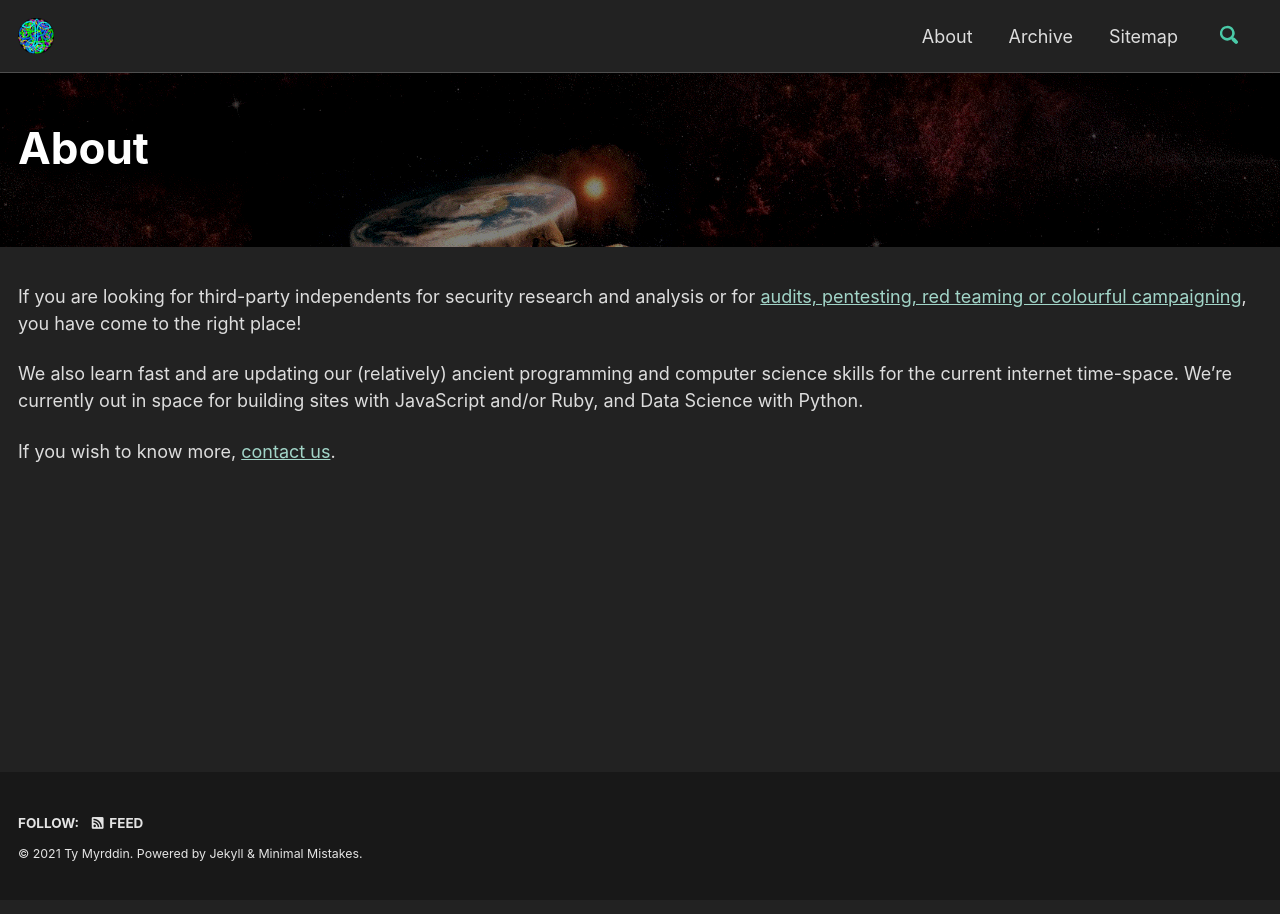
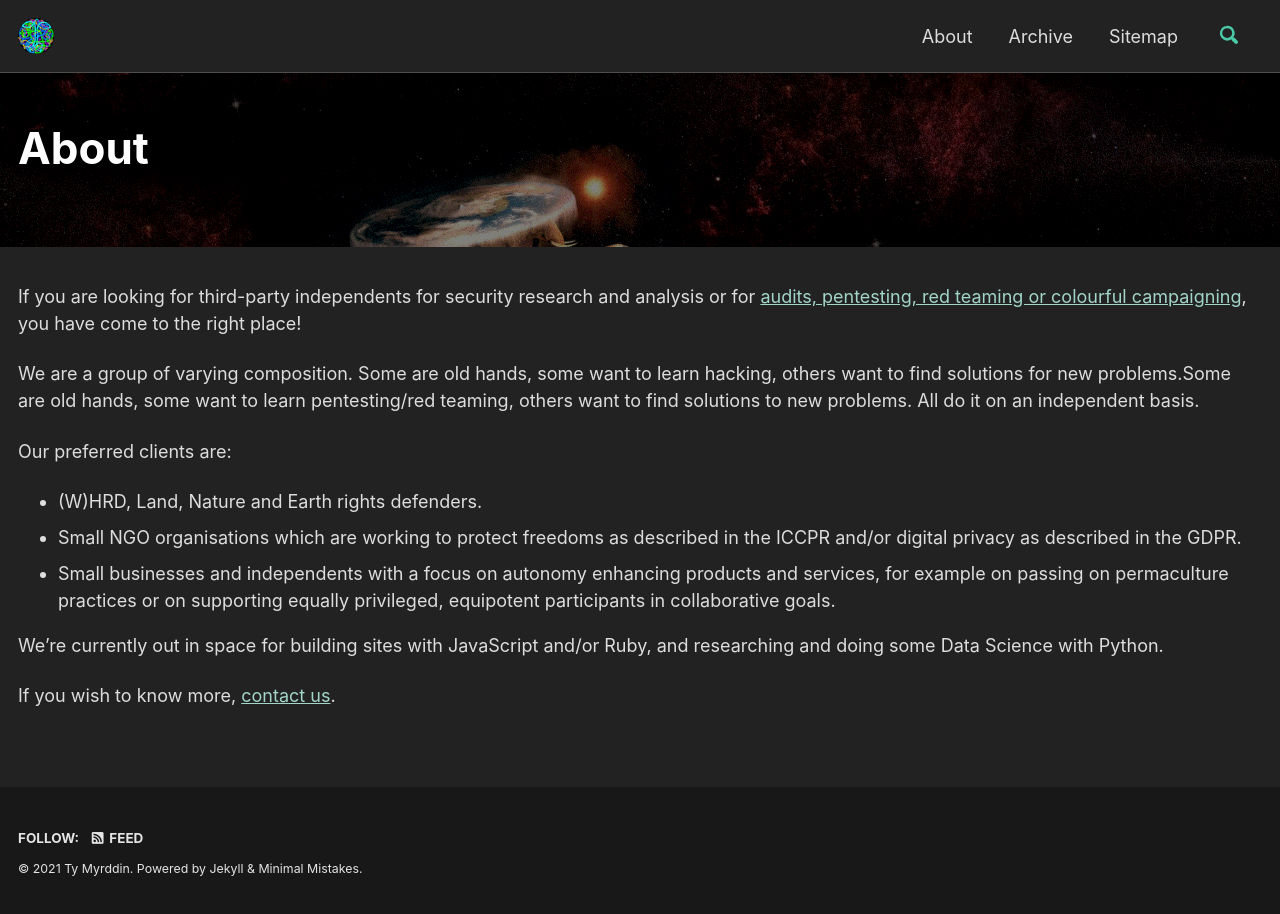
Before and after one commit to tymyrddin/tymyrddin.github.io, a Jekyll site: the page built from _pages/about.md, in a window 1280 px wide. Built offline with Jekyll 4.4.1, drawn with Linux system fonts in a browser that asks for light colours; cached includes are drawn as plain includes.

Commit message:
About us

```diff
--- a/_pages/about.md
+++ b/_pages/about.md
@@ -13,6 +13,14 @@ toc: true
 
 If you are looking for third-party independents for security research and analysis or for [audits, pentesting, red teaming or colourful campaigning](https://github.com/tymyrddin/orchard/wiki/Types-of-pentesting), you have come to the right place!
 
-We also learn fast and are updating our (relatively) ancient programming and computer science skills for the current internet time-space. We're currently out in space for building sites with JavaScript and/or Ruby, and Data Science with Python.
+We are a group of varying composition. Some are old hands, some want to learn hacking, others want to find solutions for new problems.Some are old hands, some want to learn pentesting/red teaming, others want to find solutions to new problems. All do it on an independent basis.
+
+Our preferred clients are:
+
+* (W)HRD, Land, Nature and Earth rights defenders.
+* Small NGO organisations which are working to protect freedoms as described in the ICCPR and/or digital privacy as described in the GDPR.
+* Small businesses and independents with a focus on autonomy enhancing products and services, for example on passing on permaculture practices or on supporting equally privileged, equipotent participants in collaborative goals.
+
+We're currently out in space for building sites with JavaScript and/or Ruby, and researching and doing some Data Science with Python.
 
 If you wish to know more, [contact us](https://tymyrddin.space/#contact-us).
```
